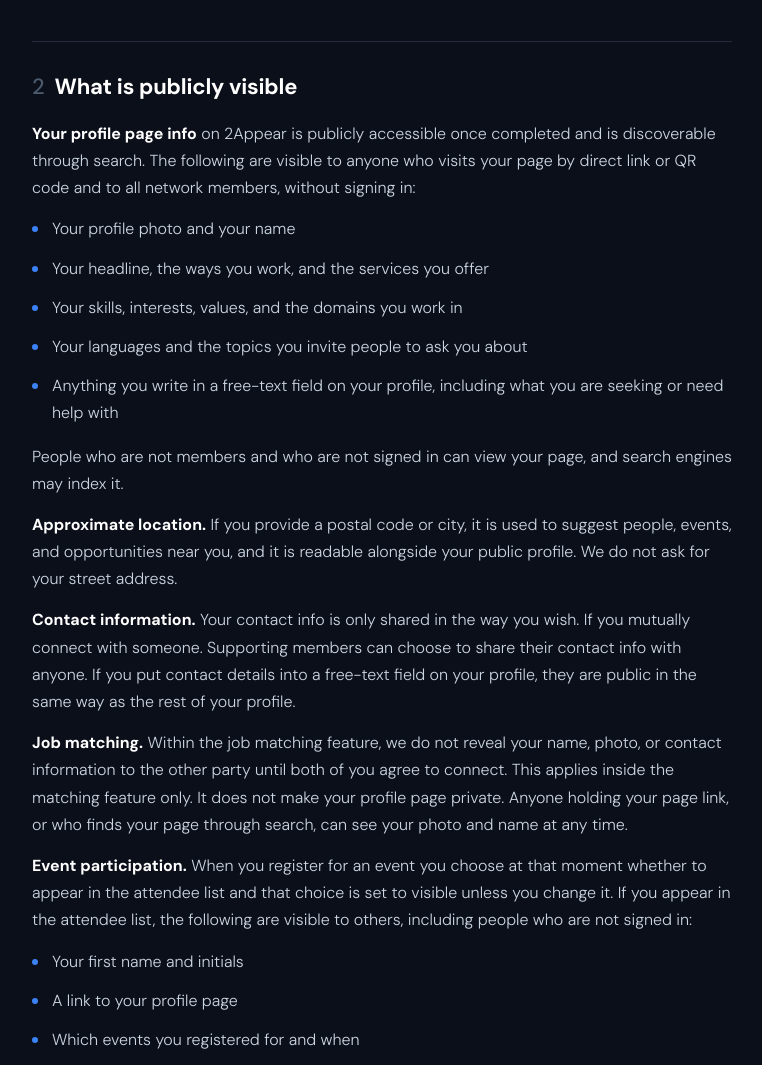
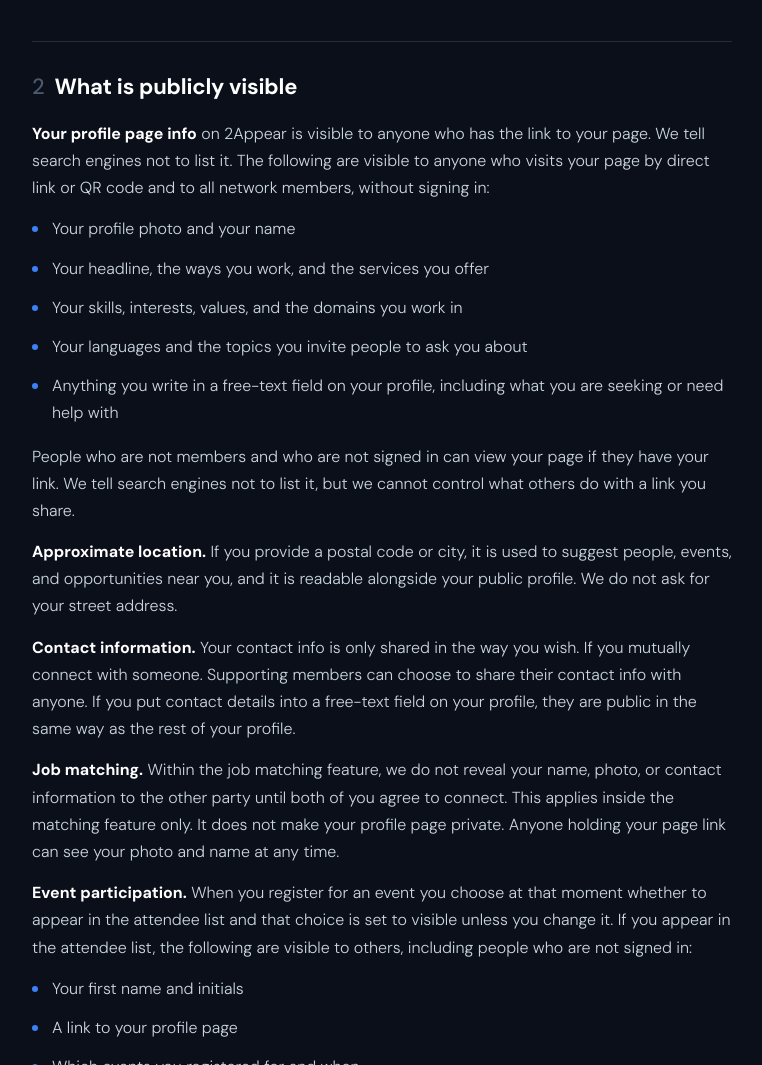
Before and after one commit to 2Gather-Network/2balance, a plain HTML site: page mockups/terms-of-service-draft/index.html in a window 1280 px wide. Shown: the part 947-2012 px from the top of the page, without its empty margins (258-1020 px from the left). Drawn offline with Linux system fonts and the light colour scheme.

Commit message:
cwsite.1 2Balance search visibility wording
Co-Authored-By: Claude Sonnet 5.5 <noreply@anthropic.com>

```diff
--- a/mockups/terms-of-service-draft/index.html
+++ b/mockups/terms-of-service-draft/index.html
@@ -249,7 +249,7 @@
     <p>You must be at least 18 years old to use the Services. By using the Services, you represent and warrant that you meet this age requirement.</p>
 
     <h2 class="sec"><span class="num">2</span>What is publicly visible</h2>
-    <p><b>Your profile page info</b> on 2Appear is publicly accessible once completed and is discoverable through search. The following are visible to anyone who visits your page by direct link or QR code and to all network members, without signing in:</p>
+    <p><b>Your profile page info</b> on 2Appear is visible to anyone who has the link to your page. We tell search engines not to list it. The following are visible to anyone who visits your page by direct link or QR code and to all network members, without signing in:</p>
     <ul class="body">
       <li>Your profile photo and your name</li>
       <li>Your headline, the ways you work, and the services you offer</li>
@@ -257,10 +257,10 @@
       <li>Your languages and the topics you invite people to ask you about</li>
       <li>Anything you write in a free-text field on your profile, including what you are seeking or need help with</li>
     </ul>
-    <p>People who are not members and who are not signed in can view your page, and search engines may index it.</p>
+    <p>People who are not members and who are not signed in can view your page if they have your link. We tell search engines not to list it, but we cannot control what others do with a link you share.</p>
     <p><b>Approximate location.</b> If you provide a postal code or city, it is used to suggest people, events, and opportunities near you, and it is readable alongside your public profile. We do not ask for your street address.</p>
     <p><b>Contact information.</b> Your contact info is only shared in the way you wish. If you mutually connect with someone. Supporting members can choose to share their contact info with anyone. If you put contact details into a free-text field on your profile, they are public in the same way as the rest of your profile.</p>
-    <p><b>Job matching.</b> Within the job matching feature, we do not reveal your name, photo, or contact information to the other party until both of you agree to connect. This applies inside the matching feature only. It does not make your profile page private. Anyone holding your page link, or who finds your page through search, can see your photo and name at any time.</p>
+    <p><b>Job matching.</b> Within the job matching feature, we do not reveal your name, photo, or contact information to the other party until both of you agree to connect. This applies inside the matching feature only. It does not make your profile page private. Anyone holding your page link can see your photo and name at any time.</p>
     <p><b>Event participation.</b> When you register for an event you choose at that moment whether to appear in the attendee list and that choice is set to visible unless you change it. If you appear in the attendee list, the following are visible to others, including people who are not signed in:</p>
     <ul class="body">
       <li>Your first name and initials</li>
```
Also changed, not shown: mockups/privacy-policy-draft/index.html (+1 -1 lines), privacy-policy.html (+1 -1 lines), terms-of-service.html (+3 -3 lines).
